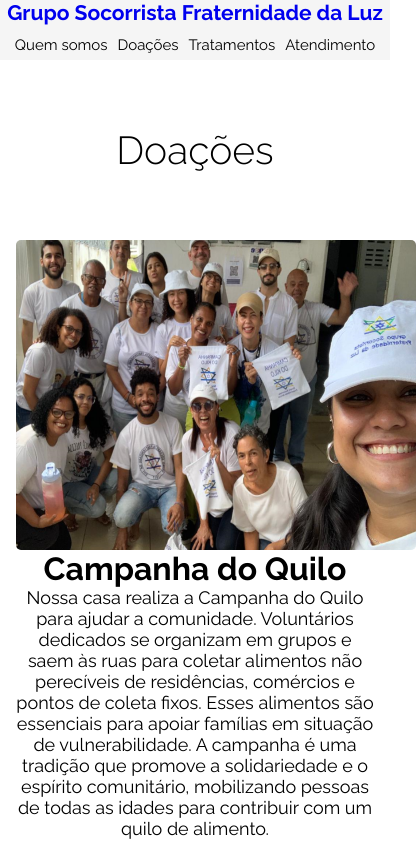
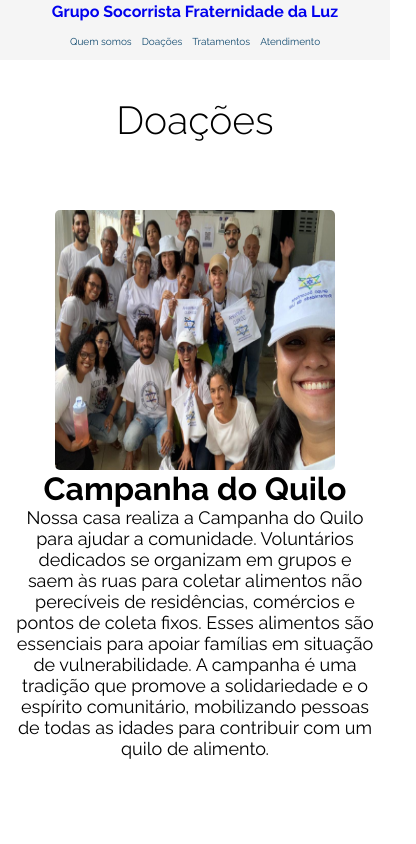
Before and after one commit to CarteiroGalx/gs-fraternidade-da-luz, a plain HTML site: page doacoes.html in a window 390 px wide. Shown: the top 844 px of the page, 416 px wide, since content can reach past the window. Drawn offline with Linux system fonts and the light colour scheme.

Commit message:
Mediascreens atualizados

```diff
--- a/globalBanner.css
+++ b/globalBanner.css
@@ -2,7 +2,6 @@
     display: flex;
     align-items: center;
     justify-content: center;
-    padding-top: 70px;
     width: 100%;
     height: 240px;
     background-image: url("banner-background.jpeg");
--- a/globalMediaScreens.css
+++ b/globalMediaScreens.css
@@ -1,6 +1,8 @@
+main{
+    padding-top: 50px;
+}
+
 @media (max-width: 890px){
-
-
     .globalBanner h1{
         font-size: 10vw;
     }
@@ -23,10 +25,6 @@
     header .btn-header{
         margin: 0 5px;
     }
-
-    .globalBanner{
-        padding-top: 80px;
-    }
 }
 
 @media (max-width: 460px) {
@@ -35,9 +33,17 @@
     }
 }
 
+@media (max-width: 405px){
+    header h2{
+        font-size: 16px !important;
+    }
 
-@media (max-width: 390px) {
-    header h2{
-        font-size: 20px;
+    header .btn-header{
+        font-size: 10px;
+    }
+
+    header .buttons{
+        margin: none;
+        height: auto;
     }
 }
--- a/globalheader.css
+++ b/globalheader.css
@@ -38,7 +38,7 @@
     text-decoration: none;
     font-size: 15px;
     margin: auto 10px;
-    color: #000000;
+    color: #134B70;
     display: inline-block;
 }
 
--- a/mediascreensAtendimento.css
+++ b/mediascreensAtendimento.css
@@ -5,7 +5,7 @@
     }
 
     .box{
-        width: 365px;
+        width: 100%;
         margin: 0 auto;
     }
 
--- a/mediascreensDoacoes.css
+++ b/mediascreensDoacoes.css
@@ -20,3 +20,10 @@
     }
 
 }
+
+@media (max-width: 440px) {
+    .text img{
+        max-width: 280px;
+        max-height: 260px;
+    }
+}
--- a/mediascreensQuemSomos.css
+++ b/mediascreensQuemSomos.css
@@ -11,7 +11,6 @@
         max-width: 85%;
         margin: 0 20px;
         z-index: 1;
-        font-size: larger;
     }
 
     main .apresetation img{
@@ -37,7 +36,7 @@
 
 @media (max-width: 460px) {
     .apresetation p{
-        font-size: 10px;
+        font-size: 14px;
     }
 }
 
@@ -56,10 +55,8 @@
     }
 }
 
-@media (max-width: 390px) {
-
-    main{
-        padding-top: 100px;
+@media (max-width: 405px) {
+    .donate-box{
+        width: 20px;
     }
-
 }
--- a/mediascreensTratamentos.css
+++ b/mediascreensTratamentos.css
@@ -5,4 +5,8 @@
         text-align: center;
         margin: 0 auto;
     }
+
+    .text{
+        max-width: none;
+    }
 }
--- a/stylepagDoacoes.css
+++ b/stylepagDoacoes.css
@@ -34,9 +34,8 @@
 }
 
 .text img{
-    max-width: 400px;
-    max-height: 400px;
-    height: 310px;
+    width: 400px;
+    height: 337px;
     border-radius: 5px;
 }
 
--- a/stylepagQuemSomos.css
+++ b/stylepagQuemSomos.css
@@ -9,6 +9,7 @@
 }
 
 main{
+    padding-top: 50px;
     background-color: white;
 }
 
```
Also changed, not shown: stylepagAtendimento.css (+6 -5 lines).
